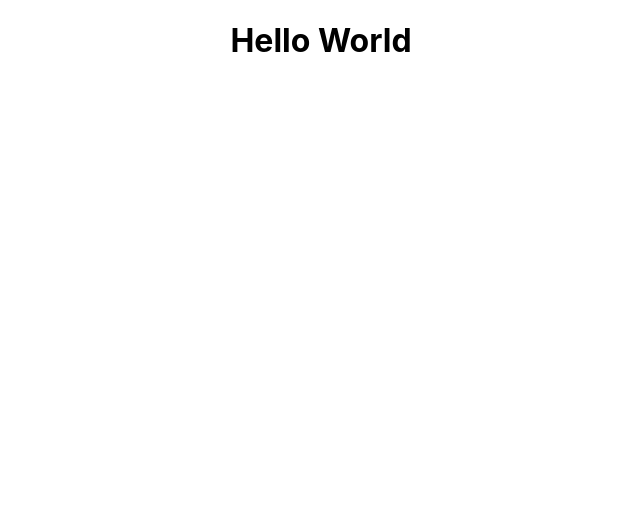
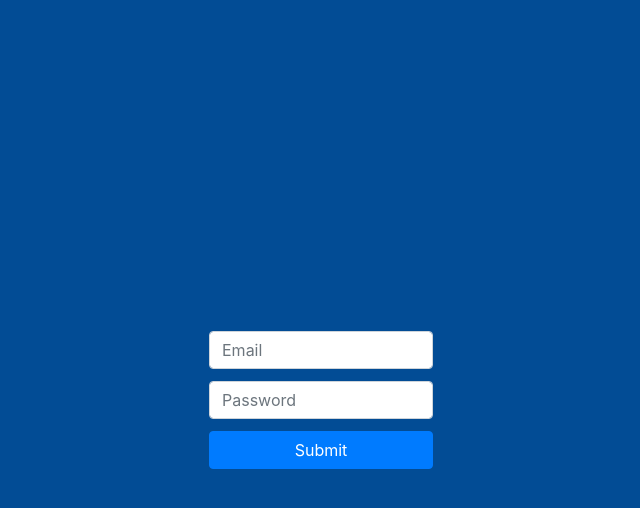
Before and after one commit to TheHumphrey/web_agendaway, a React (Create React App) app: page / in a window 1280 px wide. Shown: the top 508 px of the page, without its empty margins (319-959 px from the left). Built offline with nearby package versions, Linux system fonts and the light colour scheme.

Commit message:
Criando pagina de login

```diff
--- a/src/App.css
+++ b/src/App.css
@@ -1,38 +1,5 @@
 .App {
-  text-align: center;
+  display: flex;
+  justify-content: center;
+  align-items: center;
 }
-
-.App-logo {
-  height: 40vmin;
-  pointer-events: none;
-}
-
-@media (prefers-reduced-motion: no-preference) {
-  .App-logo {
-    animation: App-logo-spin infinite 20s linear;
-  }
-}
-
-.App-header {
-  background-color: #282c34;
-  min-height: 100vh;
-  display: flex;
-  flex-direction: column;
-  align-items: center;
-  justify-content: center;
-  font-size: calc(10px + 2vmin);
-  color: white;
-}
-
-.App-link {
-  color: #61dafb;
-}
-
-@keyframes App-logo-spin {
-  from {
-    transform: rotate(0deg);
-  }
-  to {
-    transform: rotate(360deg);
-  }
-}
--- a/src/App.js
+++ b/src/App.js
@@ -1,10 +1,12 @@
 import React from "react";
 import "./App.css";
+
+import Login from "./pages/Login";
 
 const App = () => {
   return (
     <div className="App">
-      <h1>Hello World</h1>
+      <Login />
     </div>
   );
 };
--- /dev/null
+++ b/src/pages/Login/index.js
@@ -0,0 +1,25 @@
+import React from "react";
+import { Form, Button } from "react-bootstrap";
+
+import { Container } from "./style";
+
+const Login = () => {
+  return (
+    <Container>
+      <Form>
+        <Form.Group controlId="formBasicEmail">
+          <Form.Control type="email" placeholder="Email" />
+        </Form.Group>
+
+        <Form.Group controlId="formBasicPassword">
+          <Form.Control type="password" placeholder="Password" />
+        </Form.Group>
+        <Button variant="primary" type="submit">
+          Submit
+        </Button>
+      </Form>
+    </Container>
+  );
+};
+
+export default Login;
--- /dev/null
+++ b/src/pages/Login/style.js
@@ -0,0 +1,28 @@
+import styled from "styled-components";
+
+export const Container = styled.div`
+  width: 100vw;
+  height: 100vh;
+  display: flex;
+  align-items: center;
+  justify-content: center;
+  background-color: #024c95;
+
+  form {
+    display: flex;
+    flex-direction: column;
+    width: 20vw;
+
+    .form-group {
+      margin: 6px 16px;
+    }
+
+    label {
+      color: white;
+    }
+
+    .btn {
+      margin: 6px 16px;
+    }
+  }
+`;
```
Also changed, not shown: src/index.js (+6 -5 lines), src/icons/logo.svg (added), 1 other file (tests, documents, lock files or other folders).
